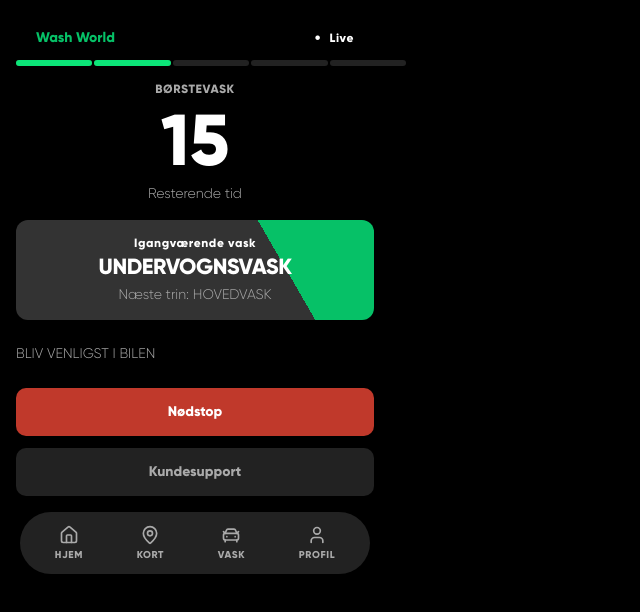
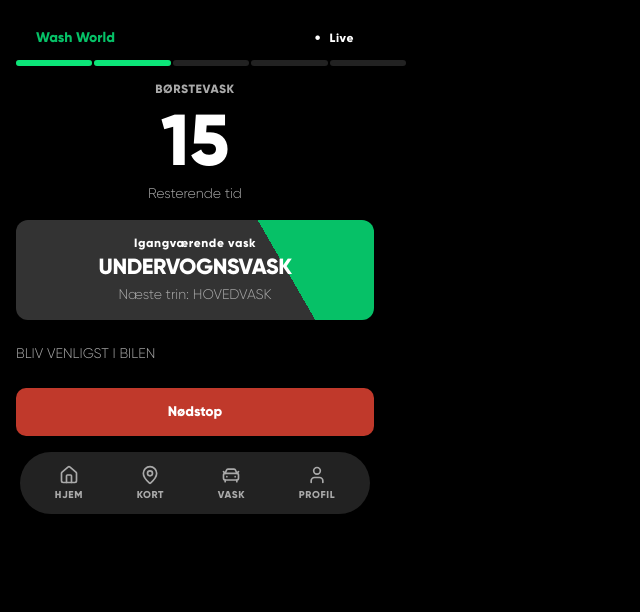
Before and after one commit to web2026-1-wash-world/wash_world_frontend, a Next.js app: page /duringwash in a window 1280 px wide. Shown: the top 612 px of the page, without its empty margins (0-640 px from the left). Built offline with nearby package versions, Linux system fonts and the light colour scheme.

Commit message:
Fjernet kundesupport

```diff
--- a/src/app/duringwash/page.tsx
+++ b/src/app/duringwash/page.tsx
@@ -155,9 +155,6 @@ export default function duringWash() {
                 <Button variant="danger">
                     Nødstop
                 </Button>
-                <Button variant="secondary">
-                    Kundesupport
-                </Button>
             </div>
         </section>
     )
```
